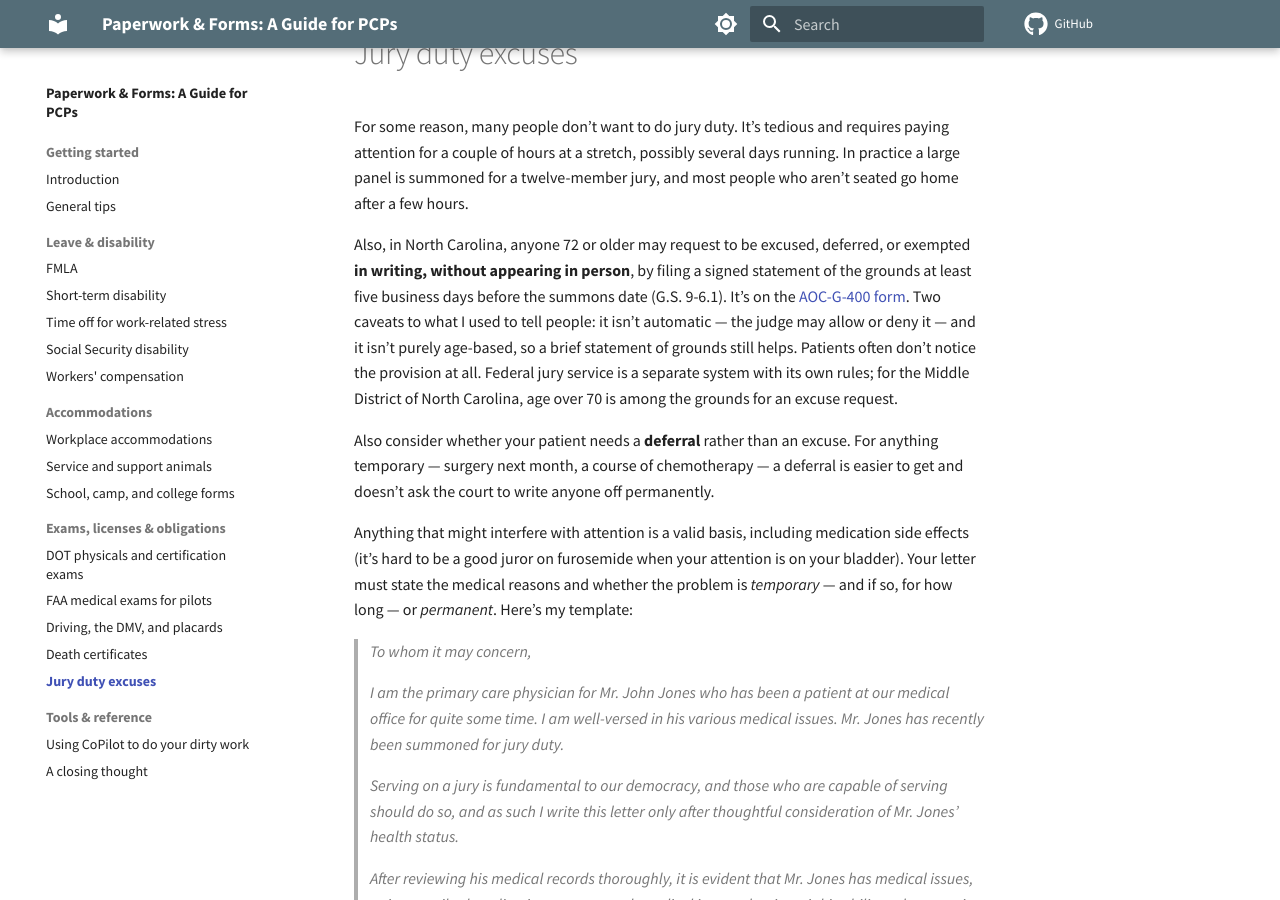
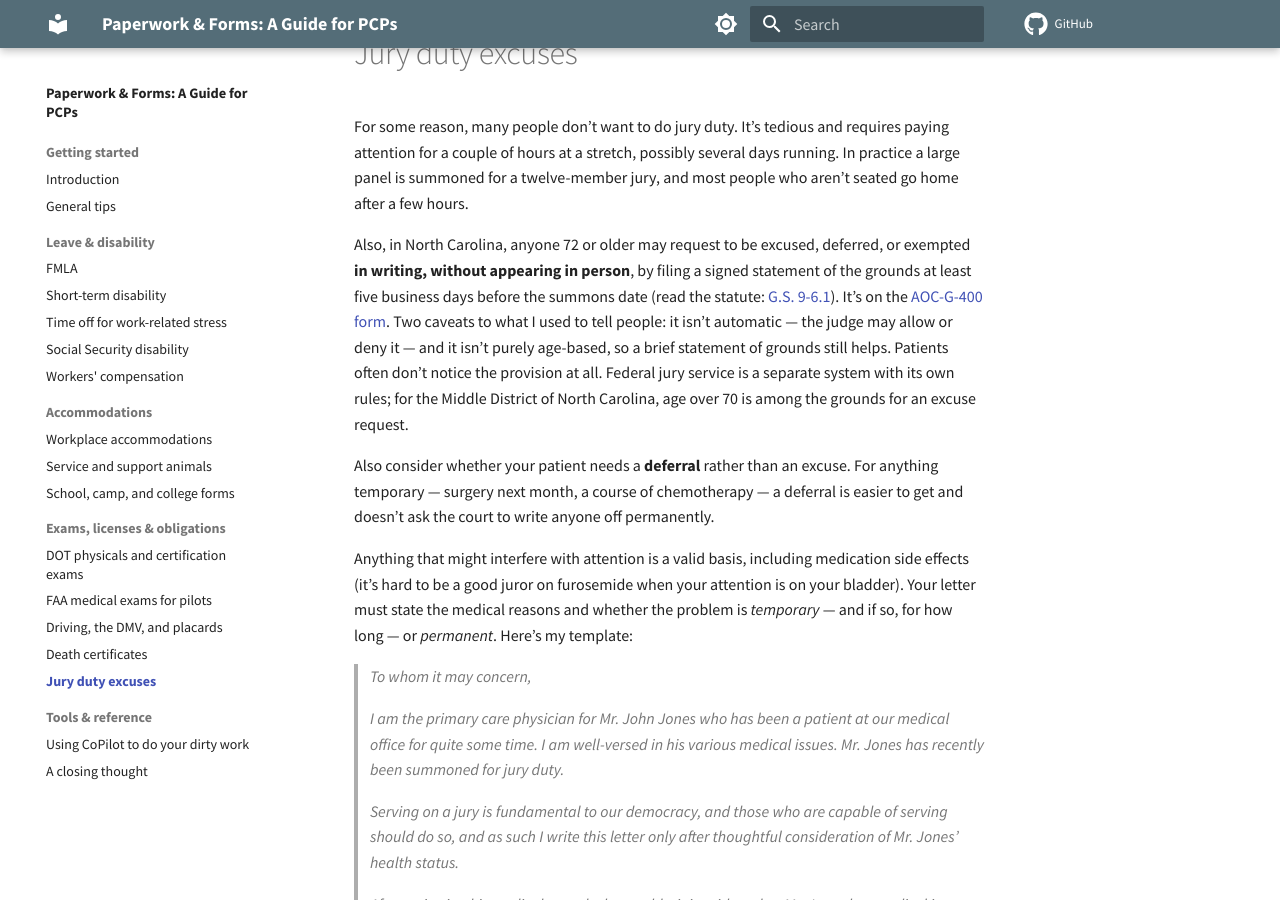
Before and after one commit to pdel4096/PCP-paperwork-guide, an MkDocs documentation site: the page built from docs/exams/jury-duty.md, in a window 1280 px wide and 900 px high, scrolled down 449 px. Built offline with MkDocs 1.6.1 and Material for MkDocs 9.7.7, drawn with Linux system fonts in a browser that asks for light colours; comment, search, counter and statistics services are not loaded.

Commit message:
Update from Mac Mini 2026-09-07 22:25

```diff
--- a/docs/exams/jury-duty.md
+++ b/docs/exams/jury-duty.md
@@ -6,7 +6,7 @@ title: "Jury duty excuses"
 
 For some reason, many people don’t want to do jury duty. It’s tedious and requires paying attention for a couple of hours at a stretch, possibly several days running. In practice a large panel is summoned for a twelve-member jury, and most people who aren’t seated go home after a few hours.
 
-Also, in North Carolina, anyone 72 or older may request to be excused, deferred, or exempted **in writing, without appearing in person**, by filing a signed statement of the grounds at least five business days before the summons date (G.S. 9-6.1). It’s on the [AOC-G-400 form](https://www.nccourts.gov/assets/documents/forms/g400_1.pdf). Two caveats to what I used to tell people: it isn’t automatic — the judge may allow or deny it — and it isn’t purely age-based, so a brief statement of grounds still helps. Patients often don’t notice the provision at all. Federal jury service is a separate system with its own rules; for the Middle District of North Carolina, age over 70 is among the grounds for an excuse request.
+Also, in North Carolina, anyone 72 or older may request to be excused, deferred, or exempted **in writing, without appearing in person**, by filing a signed statement of the grounds at least five business days before the summons date (read the statute: [G.S. 9-6.1](https://www.ncleg.gov/enactedlegislation/statutes/pdf/bysection/chapter_9/gs_9-6.1.pdf)). It’s on the [AOC-G-400 form](https://www.nccourts.gov/assets/documents/forms/g400_1.pdf). Two caveats to what I used to tell people: it isn’t automatic — the judge may allow or deny it — and it isn’t purely age-based, so a brief statement of grounds still helps. Patients often don’t notice the provision at all. Federal jury service is a separate system with its own rules; for the Middle District of North Carolina, age over 70 is among the grounds for an excuse request.
 
 Also consider whether your patient needs a **deferral** rather than an excuse. For anything temporary — surgery next month, a course of chemotherapy — a deferral is easier to get and doesn’t ask the court to write anyone off permanently.
 
```
